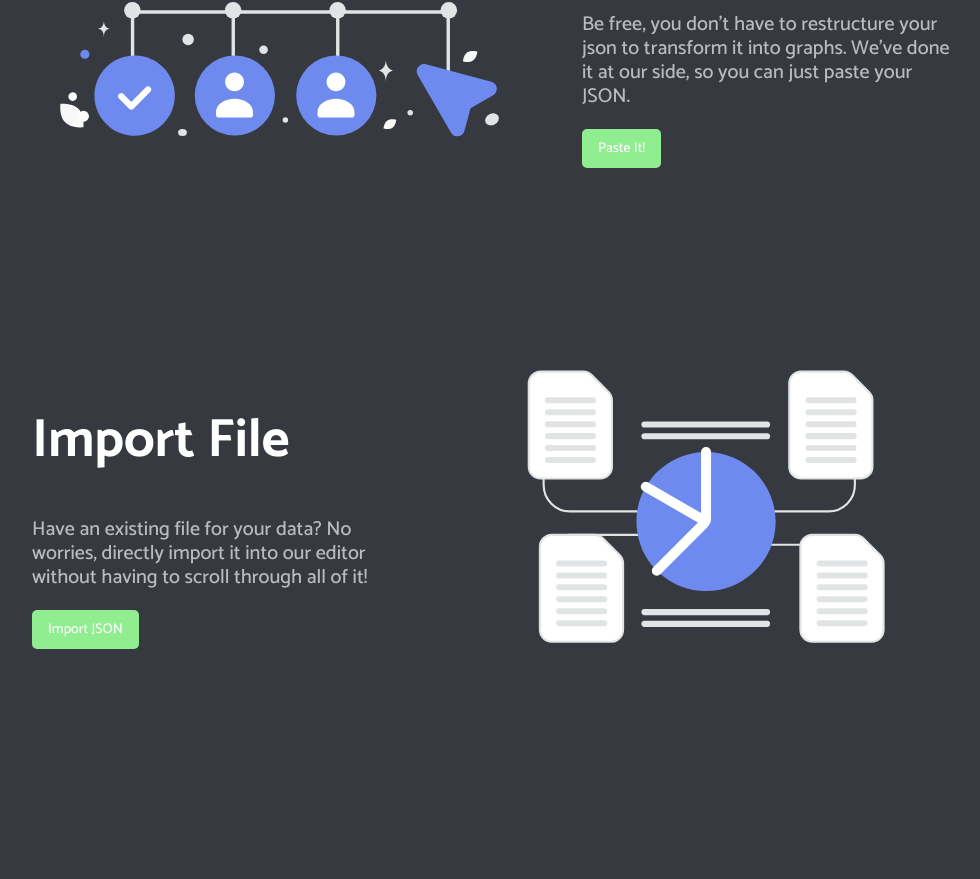
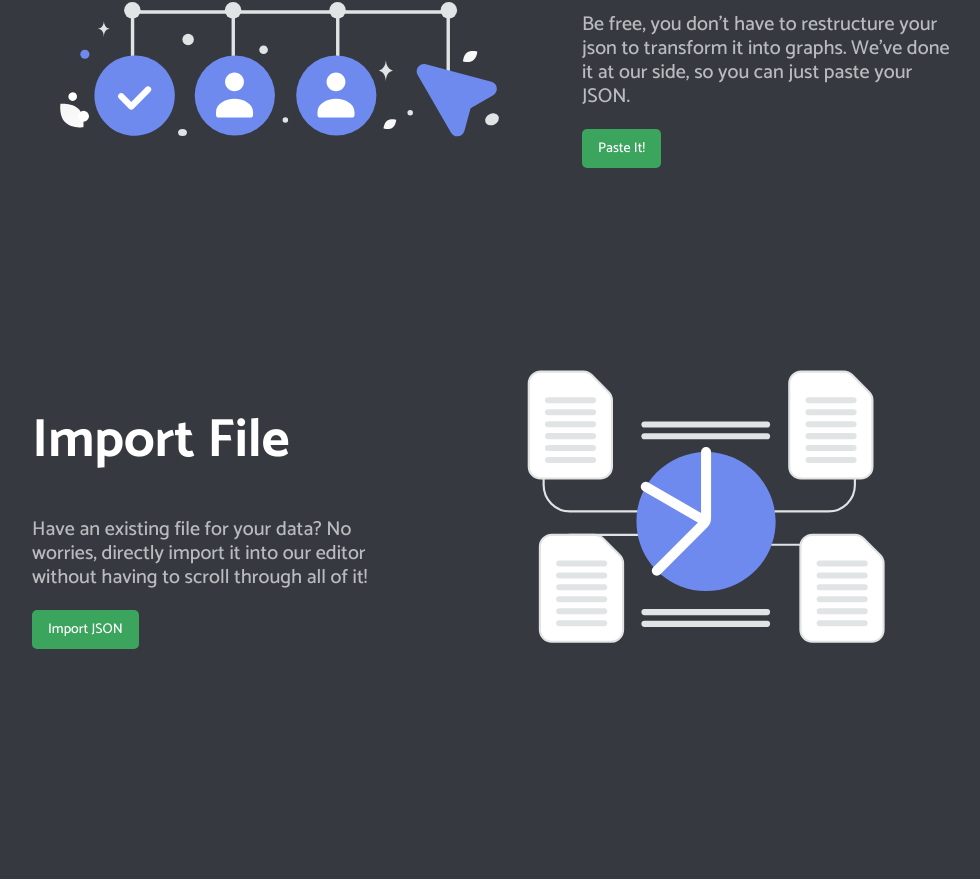
Before and after one commit to 4Justicee/JSON-viewer, a Next.js app: page / in a window 1280 px wide. Shown: the part 993-1872 px from the top of the page, without its empty margins (146-1126 px from the left). Built offline with nearby package versions, Linux system fonts and the light colour scheme.

Commit message:
add seagreen back

```diff
--- a/src/components/Button/index.tsx
+++ b/src/components/Button/index.tsx
@@ -5,7 +5,7 @@ enum ButtonType {
   PRIMARY = "SILVER_DARK",
   SECONDARY = "BLURPLE",
   DANGER = "DANGER",
-  SUCCESS = "LIGHTGREEN",
+  SUCCESS = "SEAGREEN",
   WARNING = "ORANGE",
 }
 
--- a/src/constants/theme.ts
+++ b/src/constants/theme.ts
@@ -12,6 +12,7 @@ export const darkTheme: DefaultTheme = {
   DARK_SALMON: "#E9967A",
   DANGER: "#F26522",
   LIGHTGREEN: "#90EE90",
+  SEAGREEN: "#3BA55D",
   ORANGE: "#FAA81A",
   SILVER: "#B9BBBE",
   SILVER_DARK: "#4D4D4D"
--- a/src/typings/styled.d.ts
+++ b/src/typings/styled.d.ts
@@ -20,6 +20,7 @@ declare module "styled-components" {
     DARK_SALMON: string;
     DANGER: string;
     LIGHTGREEN: string;
+    SEAGREEN: string;
     ORANGE: string;
     SILVER: string;
     SILVER_DARK: string;
```
